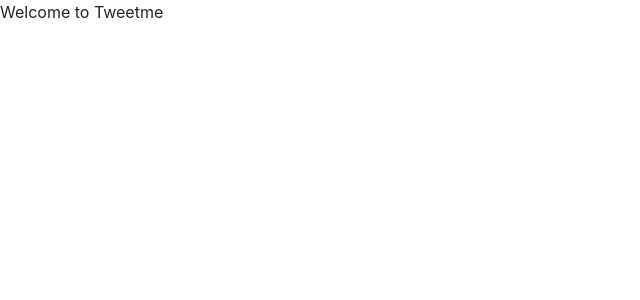
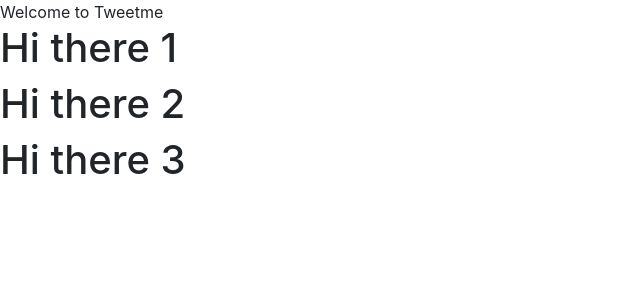
Before and after one commit to youhubs/tweetme, a Django app: page / in a window 1280 px wide. Shown: the top 300 px of the page, without its empty margins (0-640 px from the left). Run offline with Django 3.2, Linux system fonts and the light colour scheme; data comes from the database, SQL or seed files in the repository; some libraries are stand-ins or nearby versions.

Commit message:
replace html content with javascript

```diff
--- a/templates/pages/home.html
+++ b/templates/pages/home.html
@@ -6,7 +6,18 @@
 
 {% block content %}
 Welcome to Tweetme
+<div id="tweets">
+    Replace me
+</div>
 <script>
+    const tweetsElement = document.getElementById("tweets") // $("#tweets") - jquery
+    tweetsElement.innerHTML = "Loading..."
+
+    var el1 = "<h1>Hi there 1</h1>"
+    var el2 = "<h1>Hi there 2</h1>"
+    var el3 = "<h1>Hi there 3</h1>"
+    tweetsElement.innerHTML = el1 + el2 + el3
+
     const xhr = new XMLHttpRequest()
     const method = "GET" // "POST"
     const url = "tweets"
```
